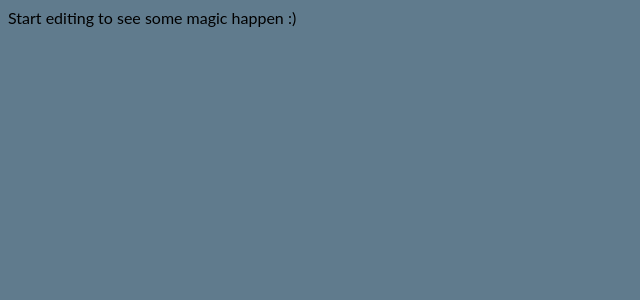
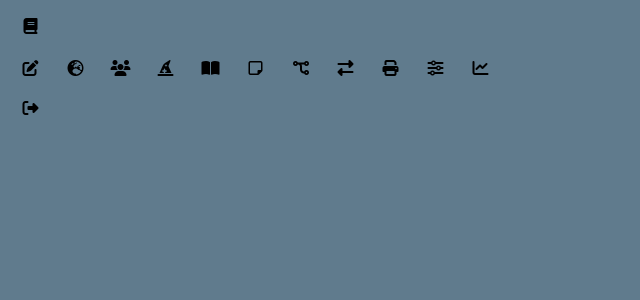
Before and after one commit to TarsLinDor/angular-dragonwriter-2, an Angular app: page / in a window 1280 px wide. Shown: the top 300 px of the page, without its empty margins (0-640 px from the left). Built offline with nearby package versions, Linux system fonts and the light colour scheme.

Commit message:
4 files modified, 3 added

```diff
--- a/src/app/app.component.html
+++ b/src/app/app.component.html
@@ -1,3 +1 @@
-<p>
-  Start editing to see some magic happen :)
-</p>
+<app-toolbar></app-toolbar>
--- a/src/app/app.component.ts
+++ b/src/app/app.component.ts
@@ -6,5 +6,5 @@ import { Component, VERSION } from '@angular/core';
   styleUrls: [ './app.component.css' ]
 })
 export class AppComponent  {
-  name = 'Angular ' + VERSION.major;
+
 }
--- a/src/app/app.module.ts
+++ b/src/app/app.module.ts
@@ -1,8 +1,8 @@
 import { NgModule } from '@angular/core';
 import { BrowserModule } from '@angular/platform-browser';
 import { FormsModule } from '@angular/forms';
-
 import { AppComponent } from './app.component';
+import { ToolbarComponent } from './toolbar/toolbar.component';
 
 @NgModule({
   imports:      [
@@ -10,7 +10,7 @@ import { AppComponent } from './app.component';
     FormsModule
     ],
   declarations: [
-    AppComponent,
+    AppComponent, ToolbarComponent,
     ],
   bootstrap:    [
     AppComponent
--- /dev/null
+++ b/src/app/toolbar/toolbar.component.css
@@ -0,0 +1,16 @@
+
+.circle {
+  background-color: inherit;
+  color: black;
+  border-radius: 50%;
+  border: none;
+  outline: none;
+  font-size: 100%;
+  width: 35px;
+  height: 35px;
+  margin: 0px 5px 5px 5px;
+  cursor: pointer;
+}
+.circle:hover {
+  background-color: #C6B9B0;
+}
--- /dev/null
+++ b/src/app/toolbar/toolbar.component.html
@@ -0,0 +1,19 @@
+<div>
+			<button class='circle' id="book"><i class="fas fa-book"></i></button></div>
+      <div>
+        <button class='circle' id="edit"><i class="fas fa-edit"></i></button>
+        <button class="circle" id="world"><i class="fas fa-globe-europe"></i></button>
+        <button class="circle" id="character"><i class="fas fa-users"></i></button>
+        <button class="circle" id="magic"><i class="fas fa-hat-wizard"></i></button>
+        <button class="circle" id="dictionary"><i class="fas fa-book-open"></i></button>
+        <button class="circle" id="note"><i class="far fa-sticky-note"></i></button>
+        <button class='circle' id="outline"><i class="fas fa-code-branch" style="transform: rotate(90deg); margin-top:5px; "></i></button>
+
+        <button class="circle" id="feedback"><i class="fas fa-exchange-alt"></i></button>
+        <button class="circle" id="print"><i class="fas fa-print"></i></button>
+        <button class="circle" id="settings"><i class="fas fa-sliders-h"></i></button>
+        <button class="circle" id="stats"><i class="fas fa-chart-line"></i></button>
+      </div>
+      <div>
+			  <button class="circle" id="logout"><i class="fas fa-sign-out-alt"></i></button>
+      </div>
--- /dev/null
+++ b/src/app/toolbar/toolbar.component.ts
@@ -0,0 +1,15 @@
+import { Component, OnInit } from '@angular/core';
+
+@Component({
+  selector: 'app-toolbar',
+  templateUrl: './toolbar.component.html',
+  styleUrls: ['./toolbar.component.css']
+})
+export class ToolbarComponent implements OnInit {
+
+  constructor() { }
+
+  ngOnInit() {
+  }
+
+}
--- a/src/index.html
+++ b/src/index.html
@@ -1 +1,2 @@
+<script src="https://kit.fontawesome.com/853a3aba3e.js" crossorigin="anonymous"></script>
 <my-app>loading</my-app>
```
